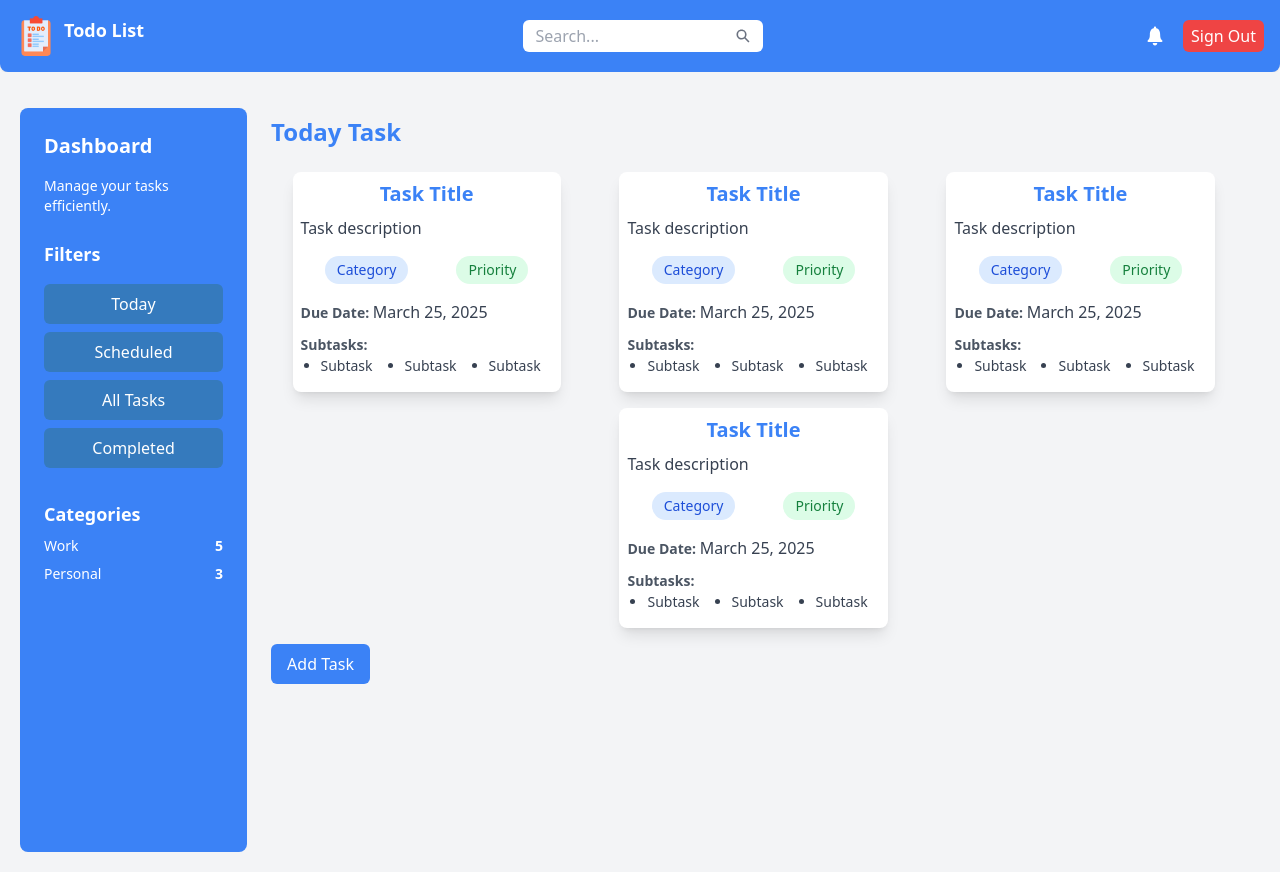
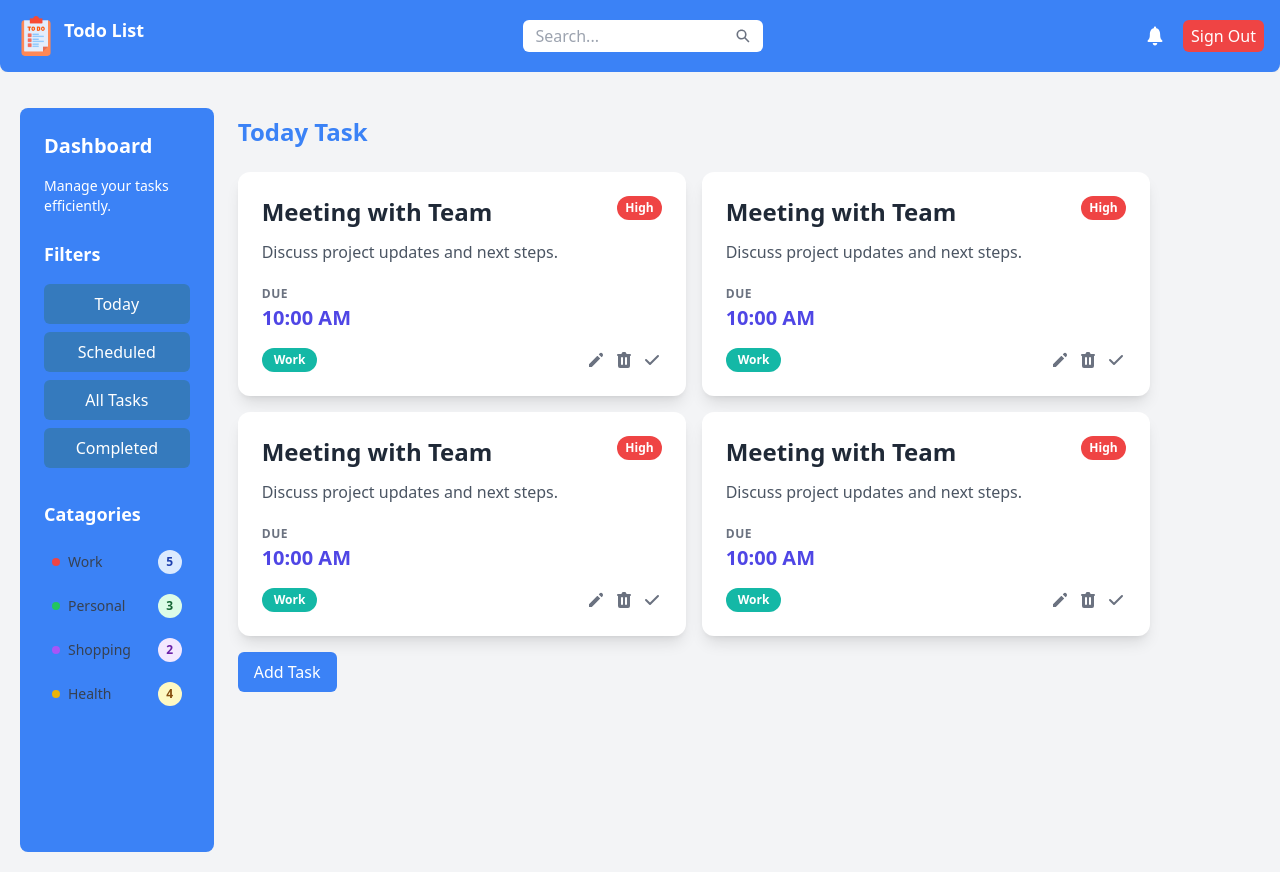
Before and after one commit to AbyalewLobe/Todo-List-by-using-MERN, a React (Vite) app in the folder client/: page / in a window 1280 px wide. Built offline with nearby package versions, Linux system fonts and the light colour scheme.

Commit message:
make some changes in the UI

```diff
--- a/client/src/components/AddTask.jsx
+++ b/client/src/components/AddTask.jsx
@@ -127,7 +127,7 @@ export default function AddTask() {
           <div className="col-span-2 flex justify-center gap-6 mt-6">
             <button
               type="submit"
-              className="w-full p-2 bg-green-500 text-white rounded-md hover:bg-green-600 focus:outline-none focus:ring-2 focus:ring-green-500"
+              className="w-full p-2 bg-blue-500 text-white rounded-md hover:bg-blue-600 focus:outline-none focus:ring-2 focus:ring-blue-500"
             >
               Add Task
             </button>
--- /dev/null
+++ b/client/src/components/TodoCard.jsx
@@ -0,0 +1,113 @@
+import React from "react";
+
+const TodoCard = ({ title, description, time, priority, category }) => {
+  // Determine priority color
+  const getPriorityColor = () => {
+    switch (priority.toLowerCase()) {
+      case "high":
+        return "bg-red-500";
+      case "medium":
+        return "bg-yellow-500";
+      case "low":
+        return "bg-green-500";
+      default:
+        return "bg-gray-500";
+    }
+  };
+
+  // Determine category color
+  const getCategoryColor = () => {
+    const colors = [
+      "bg-purple-500",
+      "bg-blue-500",
+      "bg-pink-500",
+      "bg-indigo-500",
+      "bg-teal-500",
+    ];
+    const index =
+      Math.abs(
+        category.split("").reduce((acc, char) => acc + char.charCodeAt(0), 0)
+      ) % colors.length;
+    return colors[index];
+  };
+
+  return (
+    <div className="max-w-md w-full bg-white rounded-xl shadow-lg overflow-hidden hover:shadow-2xl transition-shadow duration-300 transform hover:-translate-y-1">
+      <div className="p-6">
+        {/* Title and Priority */}
+        <div className="flex justify-between items-start mb-3">
+          <h2 className="text-2xl font-bold text-gray-800 truncate">{title}</h2>
+          <span
+            className={`${getPriorityColor()} text-white text-xs font-bold px-2 py-1 rounded-full`}
+          >
+            {priority}
+          </span>
+        </div>
+
+        {/* Description */}
+        <p className="text-gray-600 mb-4 line-clamp-2">{description}</p>
+
+        {/* Time - Made bold and attractive */}
+        <div className="mb-4">
+          <span className="text-xs font-semibold text-gray-500 uppercase tracking-wider">
+            Due
+          </span>
+          <p className="text-xl font-bold text-gray-800">
+            <span className="text-indigo-600">{time}</span>
+          </p>
+        </div>
+
+        {/* Category and Action Buttons */}
+        <div className="flex justify-between items-center">
+          <span
+            className={`${getCategoryColor()} text-white text-xs font-bold px-3 py-1 rounded-full`}
+          >
+            {category}
+          </span>
+          <div className="flex space-x-2">
+            <button className="text-gray-500 hover:text-gray-700">
+              <svg
+                xmlns="http://www.w3.org/2000/svg"
+                className="h-5 w-5"
+                viewBox="0 0 20 20"
+                fill="currentColor"
+              >
+                <path d="M13.586 3.586a2 2 0 112.828 2.828l-.793.793-2.828-2.828.793-.793zM11.379 5.793L3 14.172V17h2.828l8.38-8.379-2.83-2.828z" />
+              </svg>
+            </button>
+            <button className="text-gray-500 hover:text-red-500">
+              <svg
+                xmlns="http://www.w3.org/2000/svg"
+                className="h-5 w-5"
+                viewBox="0 0 20 20"
+                fill="currentColor"
+              >
+                <path
+                  fillRule="evenodd"
+                  d="M9 2a1 1 0 00-.894.553L7.382 4H4a1 1 0 000 2v10a2 2 0 002 2h8a2 2 0 002-2V6a1 1 0 100-2h-3.382l-.724-1.447A1 1 0 0011 2H9zM7 8a1 1 0 012 0v6a1 1 0 11-2 0V8zm5-1a1 1 0 00-1 1v6a1 1 0 102 0V8a1 1 0 00-1-1z"
+                  clipRule="evenodd"
+                />
+              </svg>
+            </button>
+            <button className="text-gray-500 hover:text-green-500">
+              <svg
+                xmlns="http://www.w3.org/2000/svg"
+                className="h-5 w-5"
+                viewBox="0 0 20 20"
+                fill="currentColor"
+              >
+                <path
+                  fillRule="evenodd"
+                  d="M16.707 5.293a1 1 0 010 1.414l-8 8a1 1 0 01-1.414 0l-4-4a1 1 0 011.414-1.414L8 12.586l7.293-7.293a1 1 0 011.414 0z"
+                  clipRule="evenodd"
+                />
+              </svg>
+            </button>
+          </div>
+        </div>
+      </div>
+    </div>
+  );
+};
+
+export default TodoCard;
--- a/client/src/pages/Home.jsx
+++ b/client/src/pages/Home.jsx
@@ -1,6 +1,7 @@
 import React from "react";
 import NavBar from "../components/NavBar";
 import Card from "../components/cards";
+import TodoCard from "../components/TodoCard";
 export default function Home() {
   return (
     <>
@@ -11,7 +12,6 @@ export default function Home() {
         <aside className="w-64 bg-blue-500 text-white p-6 mt-4 rounded-lg flex flex-col">
           <h2 className="mb-4 text-xl font-bold">Dashboard</h2>
           <p className="mb-6 text-sm">Manage your tasks efficiently.</p>
-
           <div className="mb-8 flex flex-col gap-2">
             <h3 className="mb-2 text-lg font-semibold">Filters</h3>
             <button className="w-full py-2  bg-[#357abd] text-white rounded-md transition hover:bg-white hover:text-blue-500">
@@ -27,28 +27,82 @@ export default function Home() {
               Completed
             </button>
           </div>
+          {/* ////// catagories */}
+          <div className="mb-8 flex flex-col gap-2">
+            <h3 className="mb-2 text-lg font-semibold">Catagories</h3>
+            <li className="flex justify-between items-center group hover:bg-gray-50 px-2 py-1.5 rounded transition-colors">
+              <span className="text-sm font-medium text-gray-700 flex items-center">
+                <span className="w-2 h-2 bg-red-500 rounded-full mr-2"></span>
+                Work
+              </span>
+              <span className="bg-blue-100 text-blue-800 text-xs font-bold px-2 py-1 rounded-full w-6 h-6 flex items-center justify-center">
+                5
+              </span>
+            </li>
+            <li className="flex justify-between items-center group hover:bg-gray-50 px-2 py-1.5 rounded transition-colors">
+              <span className="text-sm font-medium text-gray-700 flex items-center">
+                <span className="w-2 h-2 bg-green-500 rounded-full mr-2"></span>
+                Personal
+              </span>
+              <span className="bg-green-100 text-green-800 text-xs font-bold px-2 py-1 rounded-full w-6 h-6 flex items-center justify-center">
+                3
+              </span>
+            </li>
+            <li className="flex justify-between items-center group hover:bg-gray-50 px-2 py-1.5 rounded transition-colors">
+              <span className="text-sm font-medium text-gray-700 flex items-center">
+                <span className="w-2 h-2 bg-purple-500 rounded-full mr-2"></span>
+                Shopping
+              </span>
+              <span className="bg-purple-100 text-purple-800 text-xs font-bold px-2 py-1 rounded-full w-6 h-6 flex items-center justify-center">
+                2
+              </span>
+            </li>
+            <li className="flex justify-between items-center group hover:bg-gray-50 px-2 py-1.5 rounded transition-colors">
+              <span className="text-sm font-medium text-gray-700 flex items-center">
+                <span className="w-2 h-2 bg-yellow-500 rounded-full mr-2"></span>
+                Health
+              </span>
+              <span className="bg-yellow-100 text-yellow-800 text-xs font-bold px-2 py-1 rounded-full w-6 h-6 flex items-center justify-center">
+                4
+              </span>
+            </li>
+          </div>
 
-          <div>
-            <h3 className="mb-2 text-lg font-semibold">Categories</h3>
-            <ul className="space-y-2">
-              <li className="flex justify-between text-sm">
-                Work <span className="font-bold">5</span>
-              </li>
-              <li className="flex justify-between text-sm">
-                Personal <span className="font-bold">3</span>
-              </li>
-            </ul>
-          </div>
+          {/* ///// */}
         </aside>
 
         {/* Main Content */}
         <main className="flex-grow p-6 overflow-y-auto">
           <h1 className="mb-6 text-2xl font-bold text-blue-500">Today Task</h1>
           <div className="flex flex-col gap-4 md:flex-row md:flex-wrap md:gap-4">
-            <Card />
-            <Card />
-            <Card />
-            <Card />
+            <TodoCard
+              title="Meeting with Team"
+              description="Discuss project updates and next steps."
+              time="10:00 AM"
+              priority="High"
+              category="Work"
+            />
+            <TodoCard
+              title="Meeting with Team"
+              description="Discuss project updates and next steps."
+              time="10:00 AM"
+              priority="High"
+              category="Work"
+            />
+            <TodoCard
+              title="Meeting with Team"
+              description="Discuss project updates and next steps."
+              time="10:00 AM"
+              priority="High"
+              category="Work"
+            />
+            <TodoCard
+              title="Meeting with Team"
+              description="Discuss project updates and next steps."
+              time="10:00 AM"
+              priority="High"
+              category="Work"
+            />
           </div>
 
           <button className="mt-4 bg-blue-500 text-white py-2 px-4 rounded-md transition hover:bg-blue-600">
```
